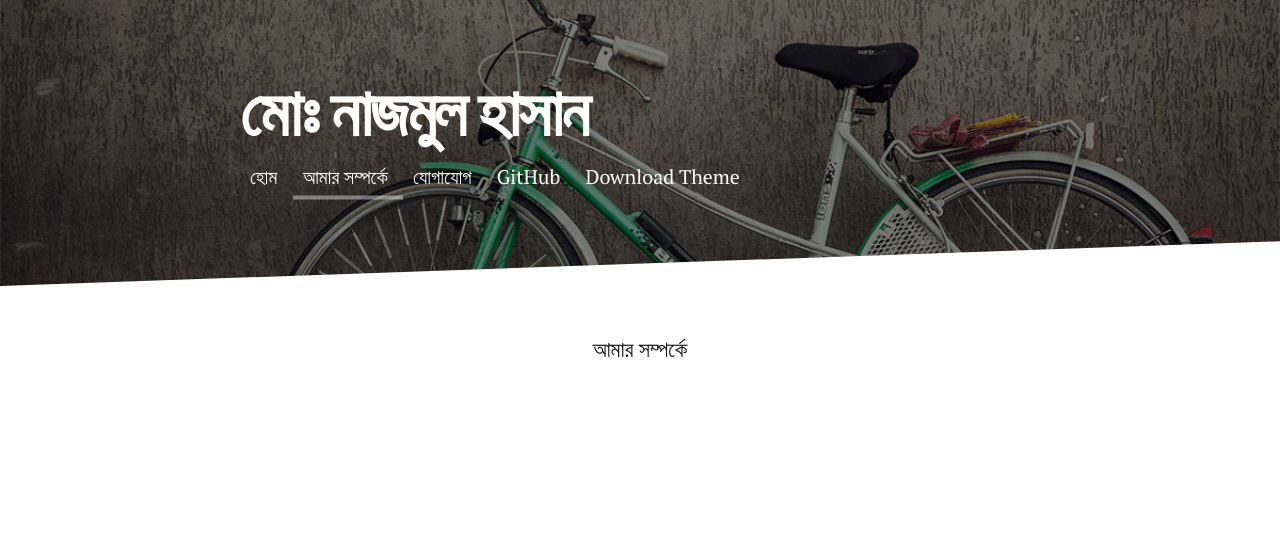
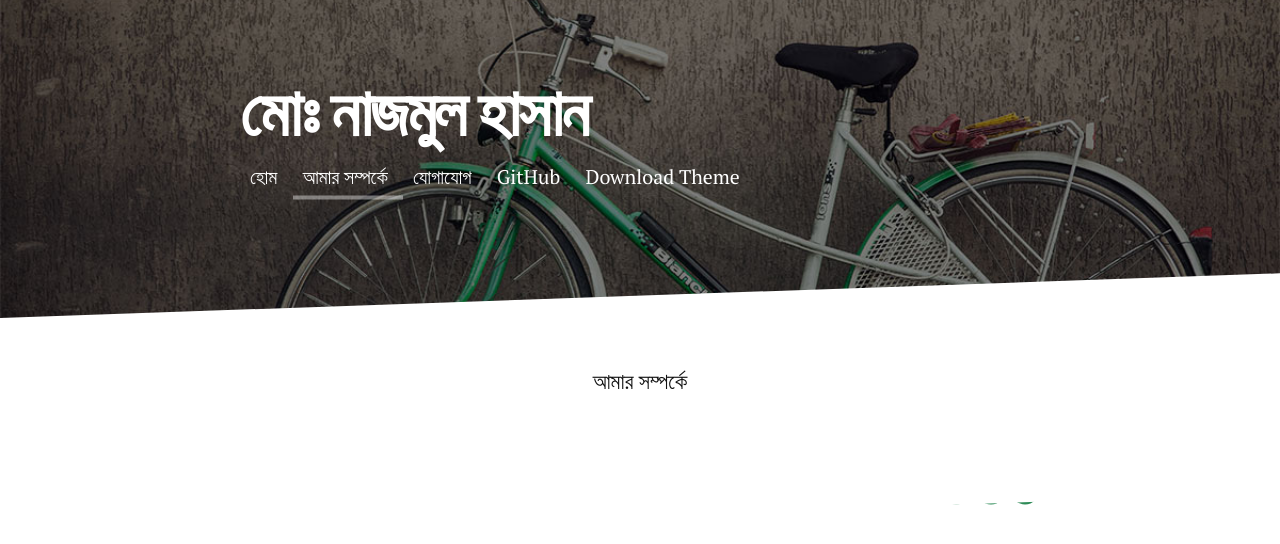
Before and after one commit to farhapartex/farhapartex.github.io, a Jekyll site: the page built from about.md, in a window 1280 px wide. Shown: the top 544 px of the page. Built offline with Jekyll 4.4.1, drawn with Linux system fonts in a browser that asks for light colours; nearby versions of some CDN libraries.

Commit message:
Update from Forestry.io farhapartex@gmail.com updated about.md

```diff
--- a/about.md
+++ b/about.md
@@ -3,4 +3,4 @@ layout: default
 title: আমার সম্পর্কে
 
 ---
-<center>আমার সম্পর্কে</center>
+<center class="pageTitle">আমার সম্পর্কে</center>
```
